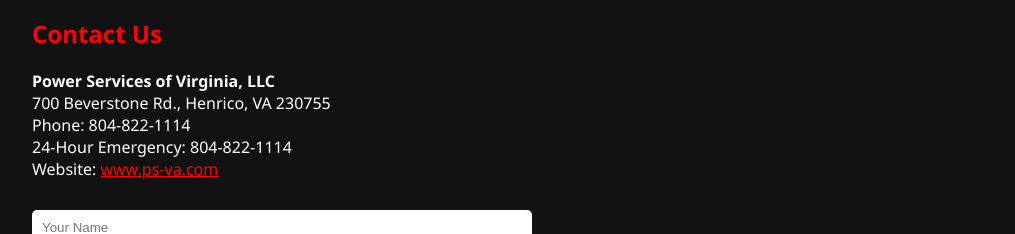
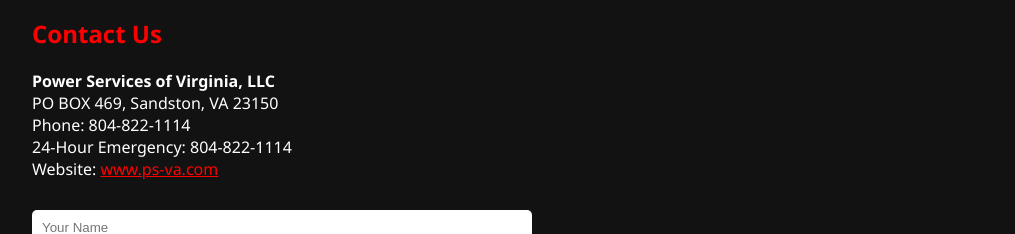
Before and after one commit to themanadl/ps-va.com, a plain HTML site: page index.html in a window 1280 px wide. Shown: the part 990-1224 px from the top of the page, without its empty margins (8-1023 px from the left). Drawn offline with Linux system fonts and the light colour scheme.

Commit message:
Add files via upload

```diff
--- a/index.html
+++ b/index.html
@@ -138,7 +138,7 @@
   <div class="content" id="contact">
     <h2 class="section-title">Contact Us</h2>
     <p><strong>Power Services of Virginia, LLC</strong><br>
-    700 Beverstone Rd., Henrico, VA 230755<br>
+    PO BOX 469, Sandston, VA 23150<br>
     Phone: 804-822-1114<br>
     24-Hour Emergency: 804-822-1114<br>
     Website: <a href="https://www.ps-va.com" style="color: #ff0000;">www.ps-va.com</a>
```
